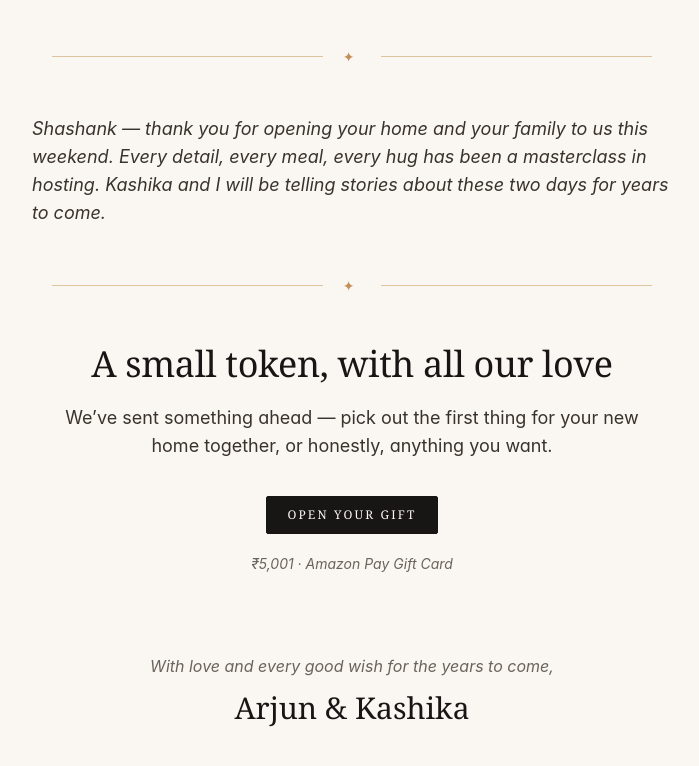
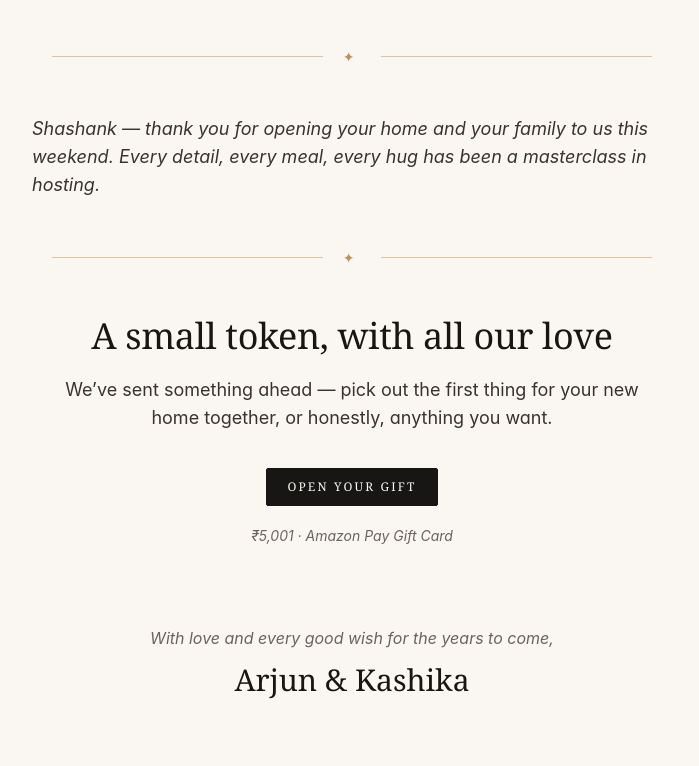
Before and after one commit to arjunspanchal/IndianAisle, a Next.js app: page /rohan-and-nishtha in a window 1280 px wide. Shown: the part 2196-2962 px from the top of the page, without its empty margins (288-987 px from the left). Built offline with nearby package versions, Linux system fonts and the light colour scheme; no server answers.

Commit message:
fix: tone down Shashank thank-you, drop "stories for years to come"
Lets "masterclass in hosting" land as the closer.

```diff
--- a/app/rohan-and-nishtha/page.tsx
+++ b/app/rohan-and-nishtha/page.tsx
@@ -103,8 +103,7 @@ export default function GiftPage() {
           <p className="font-body text-base italic leading-relaxed text-ink-soft sm:text-lg">
             Shashank — thank you for opening your home and your family to us
             this weekend. Every detail, every meal, every hug has been a
-            masterclass in hosting. Kashika and I will be telling stories
-            about these two days for years to come.
+            masterclass in hosting.
           </p>
         </section>
 
```
